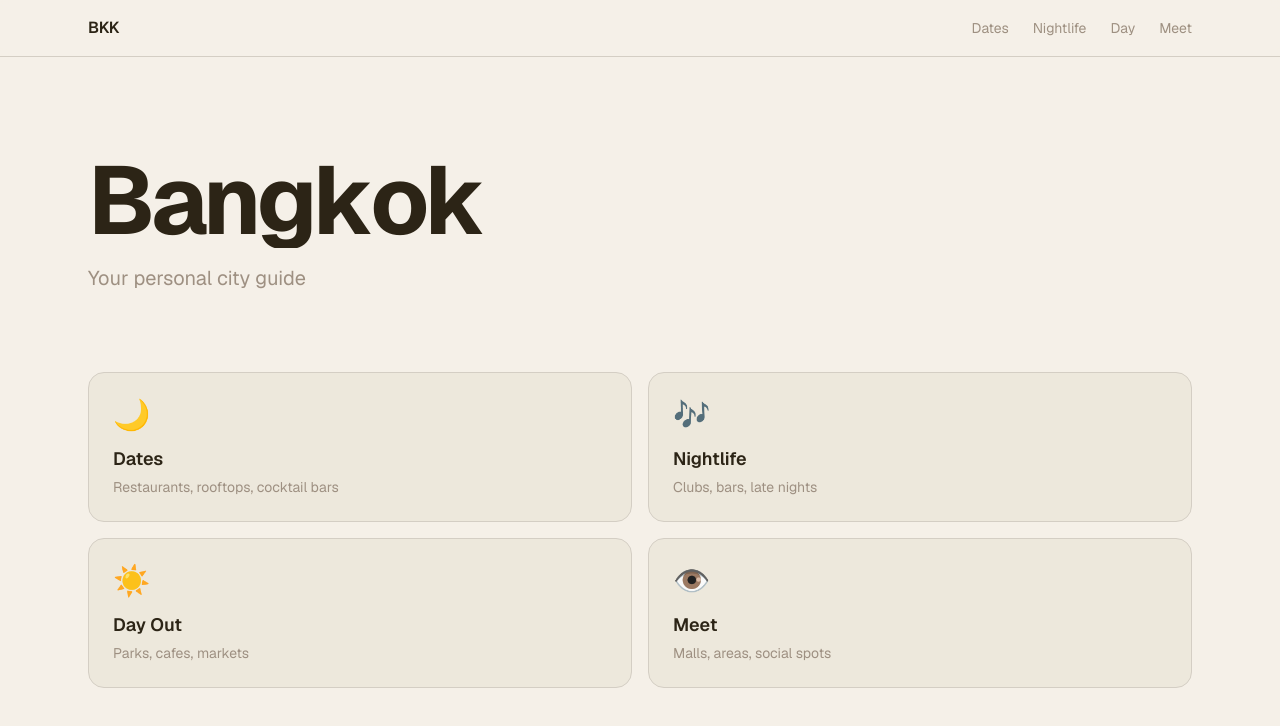
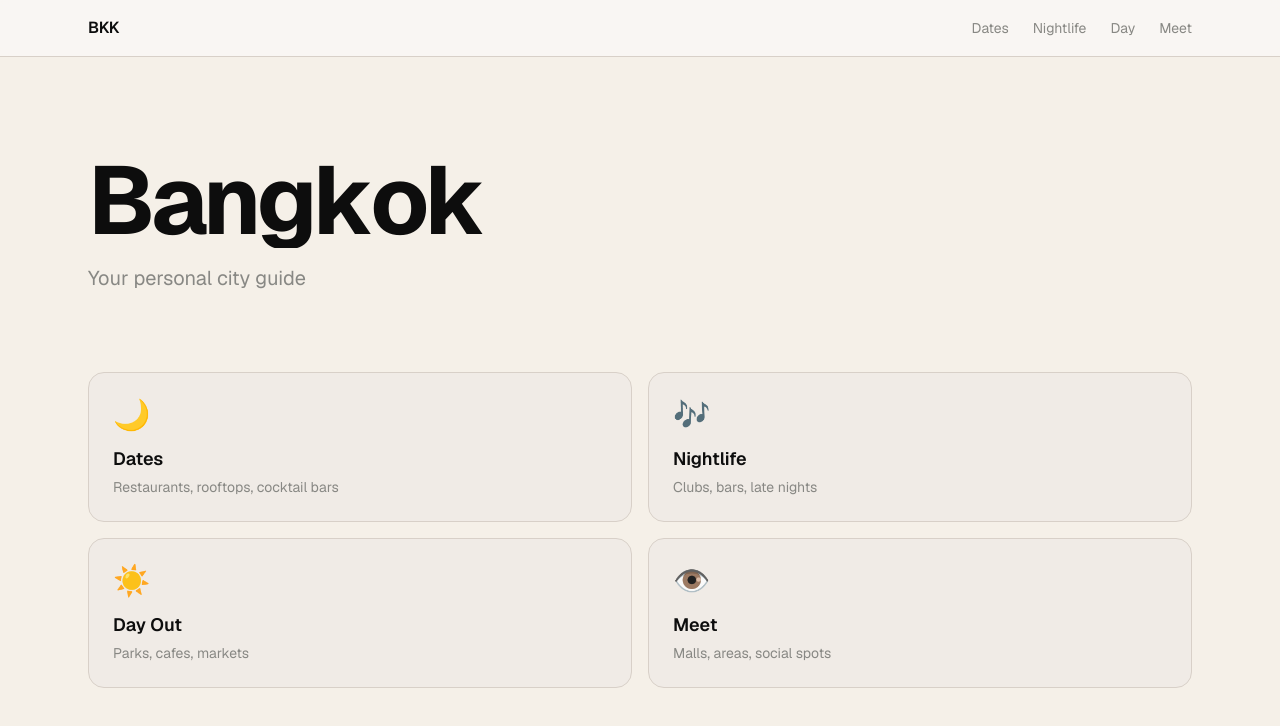
Before and after one commit to tomasvivaldi/bak-spots, a Next.js app: page / in a window 1280 px wide. Shown: the top 726 px of the page. Built offline with nearby package versions, Linux system fonts and the light colour scheme.

Commit message:
style: update palette and font tokens (Dior-academia)

```diff
--- a/tailwind.config.ts
+++ b/tailwind.config.ts
@@ -8,12 +8,16 @@ const config: Config = {
   theme: {
     extend: {
       colors: {
-        background: '#F5F0E8',
-        surface: '#EDE8DC',
-        foreground: '#2C2416',
-        accent: '#8B6914',
-        muted: '#9E9082',
-        border: '#D4CEC4',
+        background: '#FAF8F5',
+        surface: '#F0EBE6',
+        foreground: '#0D0D0D',
+        accent: '#C9A99A',
+        muted: '#888884',
+        border: '#D8D0C8',
+      },
+      fontFamily: {
+        serif: ['var(--font-cormorant)', 'Georgia', 'serif'],
+        sans: ['var(--font-dm-sans)', 'system-ui', 'sans-serif'],
       },
     },
   },
```
